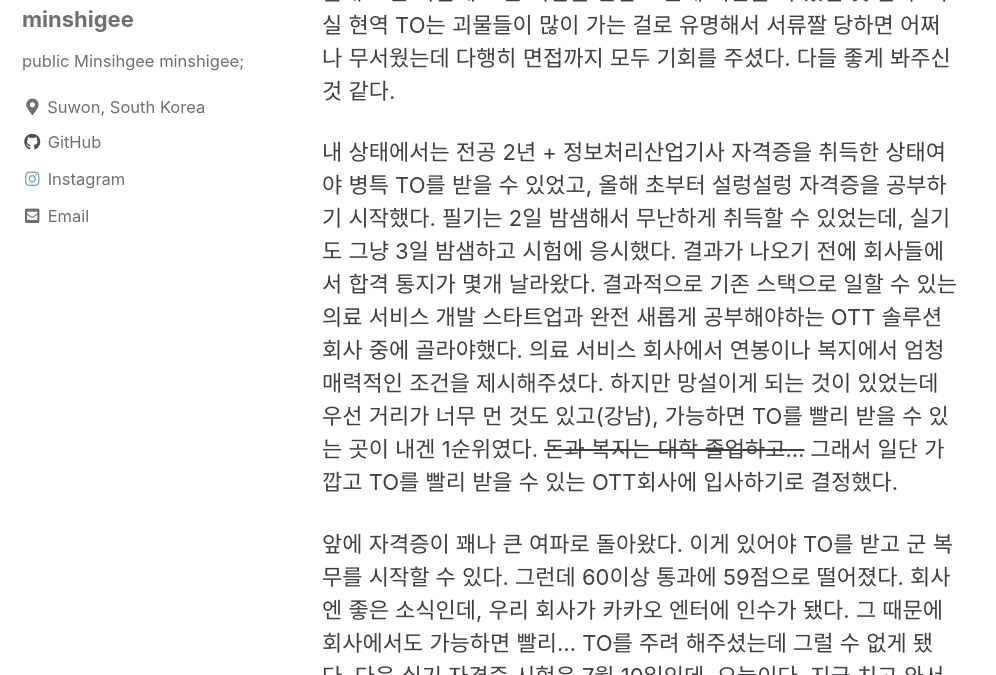
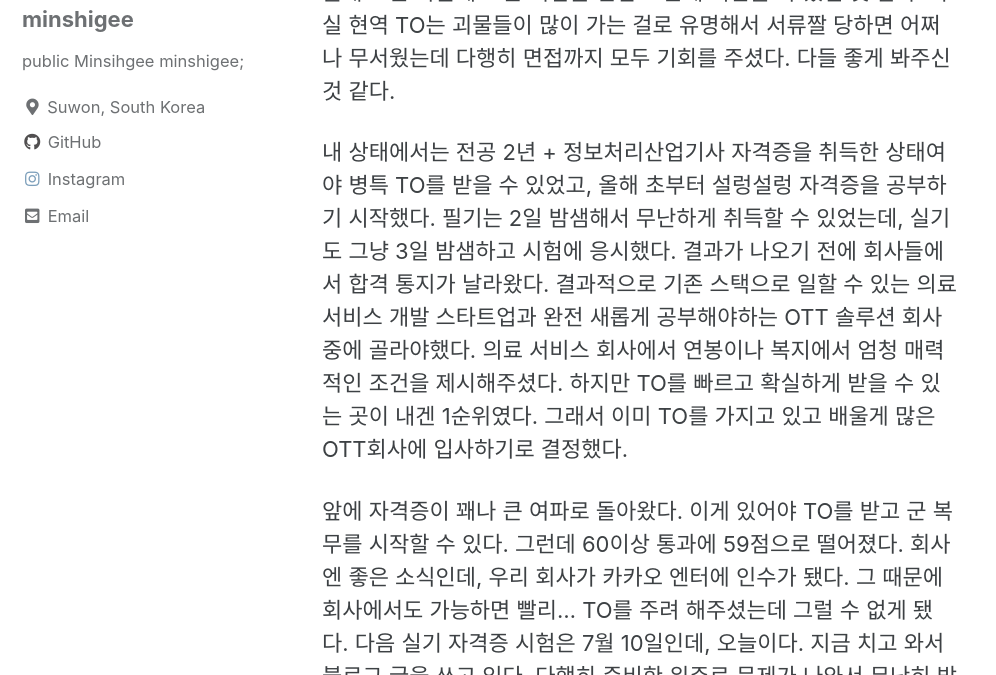
Before and after one commit to MinShiGee/MinShiGee.github.io, a Jekyll site: the page built from _posts/2021-07-10-병특01.md, in a window 1280 px wide and 900 px high, cut to the strip 225-900 px from the top of the window. Shown: the whole strip, without its empty margins (0-996 px from the left). Built offline with Jekyll 4.4.1, drawn with Linux system fonts in a browser that asks for light colours; cached includes are drawn as plain includes.

Commit message:
add 현역 IT 병특을 준비하면서..

```diff
--- a/_posts/2021-07-10-병특01.md
+++ b/_posts/2021-07-10-병특01.md
@@ -6,7 +6,7 @@ categories:
 
  올해 초는 마음에 드는 기업들 면접 보는데 시간을 다 썼던 것 같다. 사실 현역 TO는 괴물들이 많이 가는 걸로 유명해서 서류짤 당하면 어쩌나 무서웠는데 다행히 면접까지 모두 기회를 주셨다. 다들 좋게 봐주신 것 같다.
 
- 내 상태에서는 전공 2년 + 정보처리산업기사 자격증을 취득한 상태여야 병특 TO를 받을 수 있었고, 올해 초부터 설렁설렁 자격증을 공부하기 시작했다. 필기는 2일 밤샘해서 무난하게 취득할 수 있었는데, 실기도 그냥 3일 밤샘하고 시험에 응시했다. 결과가 나오기 전에 회사들에서 합격 통지가 몇개 날라왔다. 결과적으로 기존 스택으로 일할 수 있는 의료 서비스 개발 스타트업과 완전 새롭게 공부해야하는 OTT 솔루션 회사 중에 골라야했다. 의료 서비스 회사에서 연봉이나 복지에서 엄청 매력적인 조건을 제시해주셨다. 하지만 망설이게 되는 것이 있었는데 우선 거리가 너무 먼 것도 있고(강남), 가능하면 TO를 빨리 받을 수 있는 곳이 내겐 1순위였다. ~~돈과 복지는 대학 졸업하고...~~ 그래서 일단 가깝고 TO를 빨리 받을 수 있는 OTT회사에 입사하기로 결정했다.
+ 내 상태에서는 전공 2년 + 정보처리산업기사 자격증을 취득한 상태여야 병특 TO를 받을 수 있었고, 올해 초부터 설렁설렁 자격증을 공부하기 시작했다. 필기는 2일 밤샘해서 무난하게 취득할 수 있었는데, 실기도 그냥 3일 밤샘하고 시험에 응시했다. 결과가 나오기 전에 회사들에서 합격 통지가 날라왔다. 결과적으로 기존 스택으로 일할 수 있는 의료 서비스 개발 스타트업과 완전 새롭게 공부해야하는 OTT 솔루션 회사 중에 골라야했다. 의료 서비스 회사에서 연봉이나 복지에서 엄청 매력적인 조건을 제시해주셨다. 하지만 TO를 빠르고 확실하게 받을 수 있는 곳이 내겐 1순위였다. 그래서 이미 TO를 가지고 있고 배울게 많은 OTT회사에 입사하기로 결정했다.
 
  앞에 자격증이 꽤나 큰 여파로 돌아왔다. 이게 있어야 TO를 받고 군 복무를 시작할 수 있다. 그런데 60이상 통과에 59점으로 떨어졌다. 회사엔 좋은 소식인데, 우리 회사가 카카오 엔터에 인수가 됐다. 그 때문에 회사에서도 가능하면 빨리... TO를 주려 해주셨는데 그럴 수 없게 됐다. 다음 실기 자격증 시험은 7월 10일인데, 오늘이다. 지금 치고 와서 블로그 글을 쓰고 있다. ~~다행히 준비한 위주로 문제가 나와서 무난히 받을 것 같다. 깃발 세우기 멈춰!!~~ 결과는 8월 20일에 나오는데 붙으면 바로 TO를 주신다고 한다.
 
```
